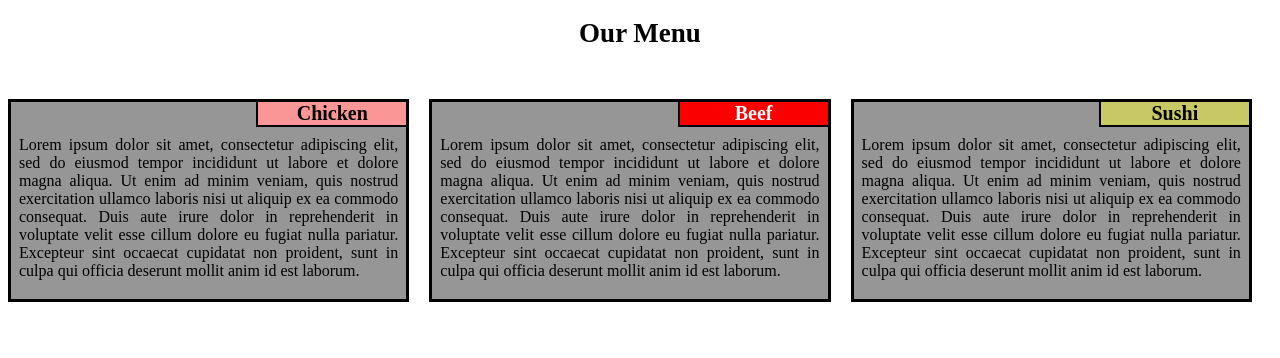
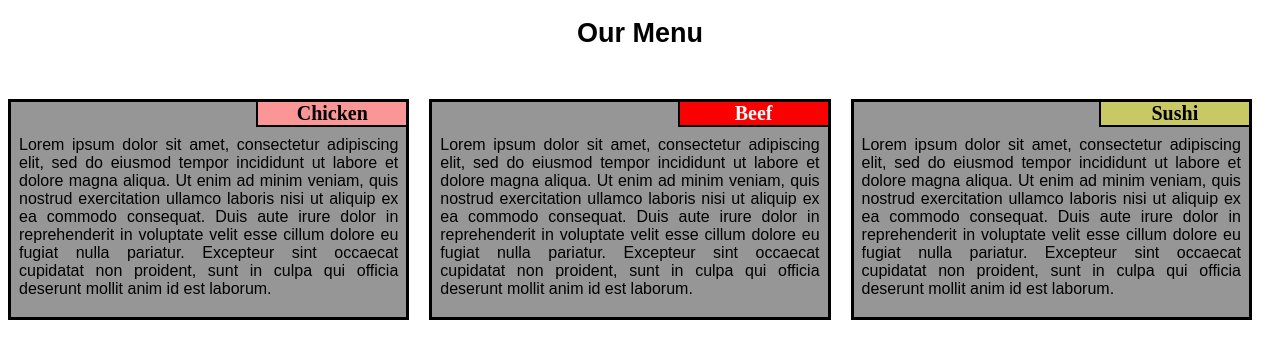
Before and after one commit to karlo497/Coursera-Assignments, a plain HTML site: page index.html in a window 1280 px wide. Drawn offline with Linux system fonts and the light colour scheme.

Commit message:
Update styles.css

```diff
--- a/styles.css
+++ b/styles.css
@@ -5,7 +5,7 @@
 
 h1 {
 	font-size: 27px;
-	font-family: Georgia serif;
+	font-family: Arial, Helvetica, sans-serif;
 	text-align: center;
 	color: rgb(0, 0, 0);
 	margin-bottom: 30px;
@@ -13,7 +13,7 @@ h1 {
 
 p {
 	padding: 15px 5px 0px 5px;
-	font-family: Georgia sans-serif;
+	font-family: Arial, Helvetica, sans-serif;
 	font-size: 16px;
 	position: relative;
 }
```
